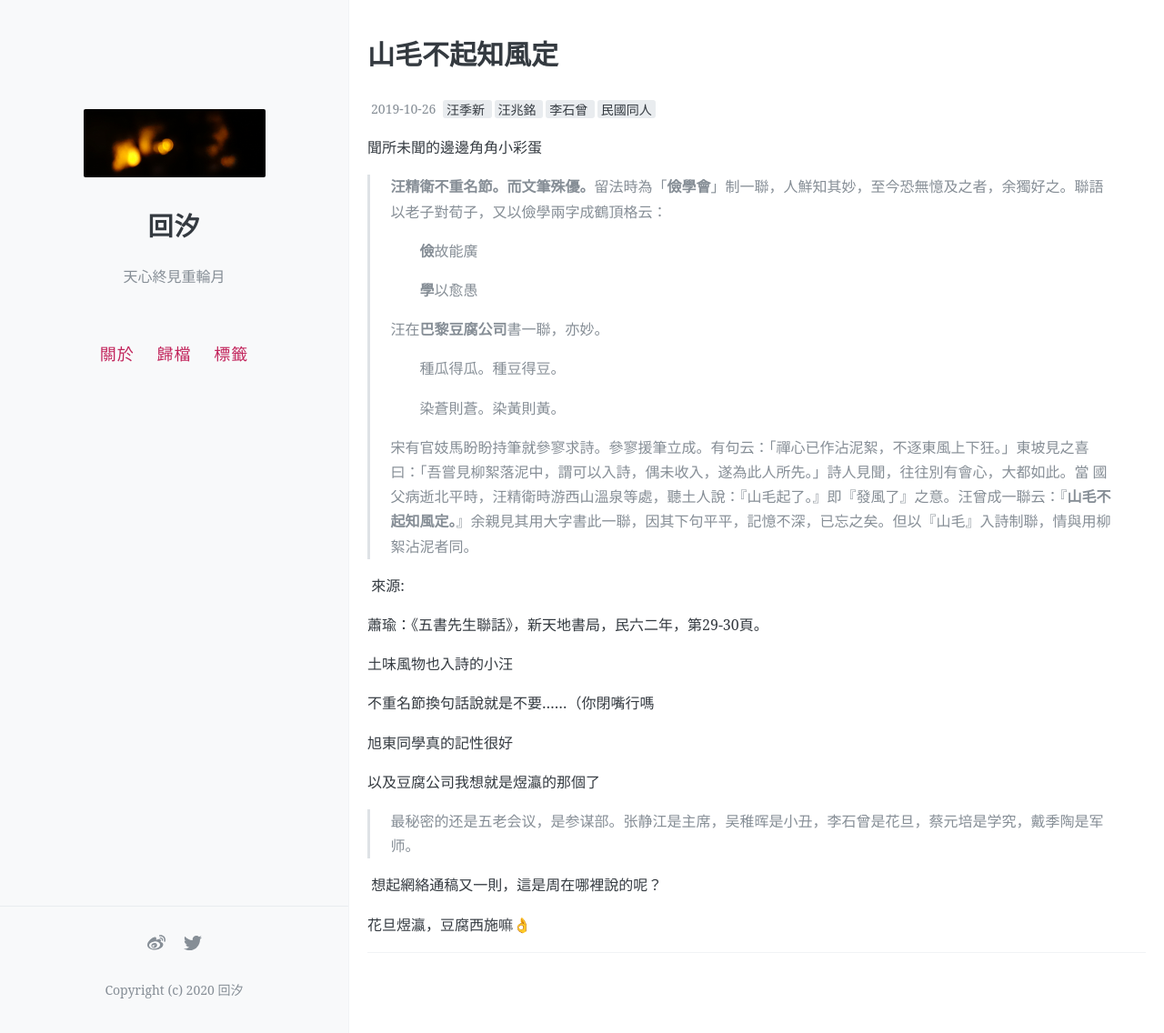
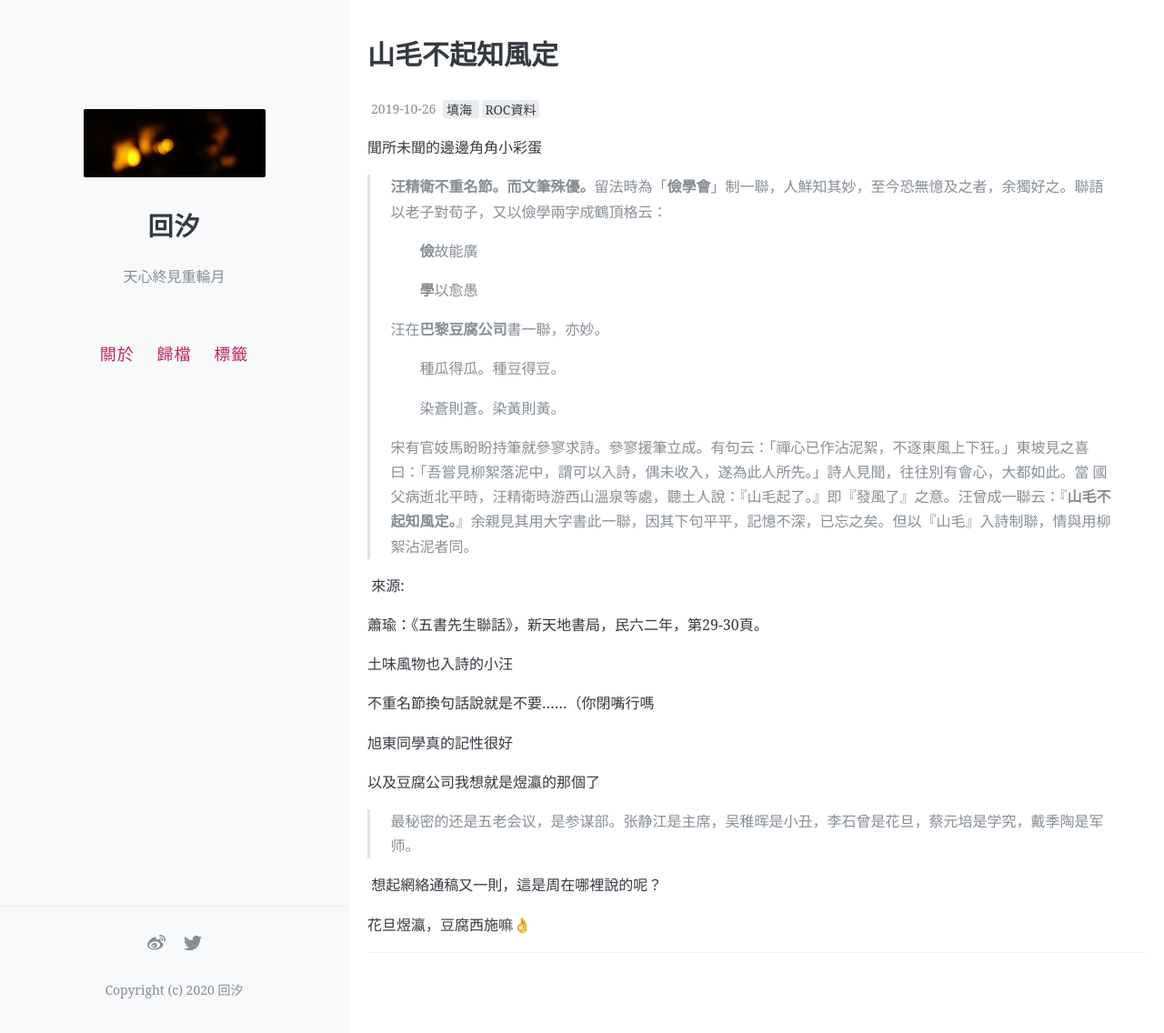
Before and after one commit to kanransya/nami-jetcoaster, a Jekyll site: the page built from _posts/2019-10-26-山毛不起知風定-77.md, in a window 1280 px wide and 1136 px high. Shown: the whole window at 91% size. Built offline with Jekyll 4.4.1, drawn with Linux system fonts in a browser that asks for light colours; comment, search, counter and statistics services are not loaded.

Commit message:
Update 2019-10-26-山毛不起知風定-77.md

```diff
--- a/_posts/2019-10-26-山毛不起知風定-77.md
+++ b/_posts/2019-10-26-山毛不起知風定-77.md
@@ -2,7 +2,7 @@
 layout: post
 title: 山毛不起知風定
 date: 2019-10-26 03:18:18
-tags: [汪季新,汪兆銘,李石曾,民國同人]
+tags: [填海,ROC資料]
 
 ---
 聞所未聞的邊邊角角小彩蛋
```
